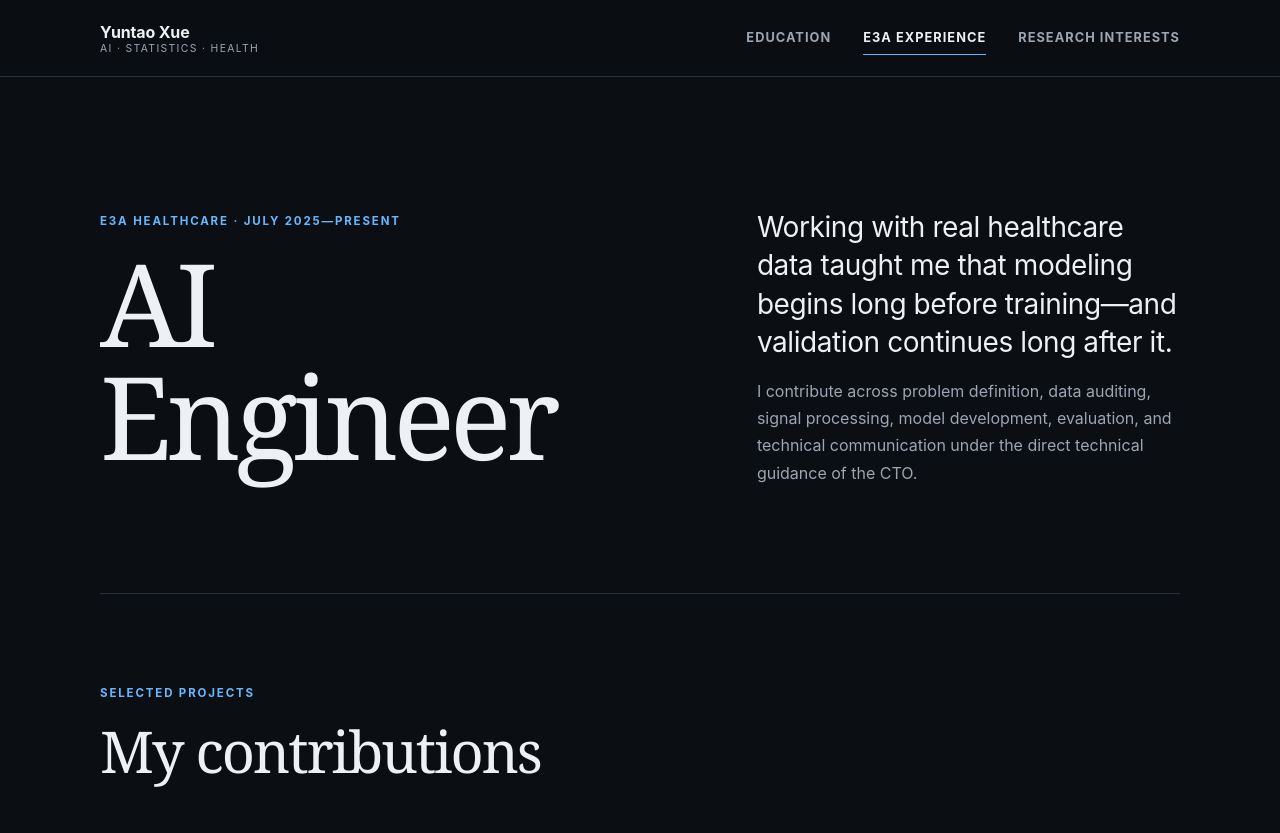
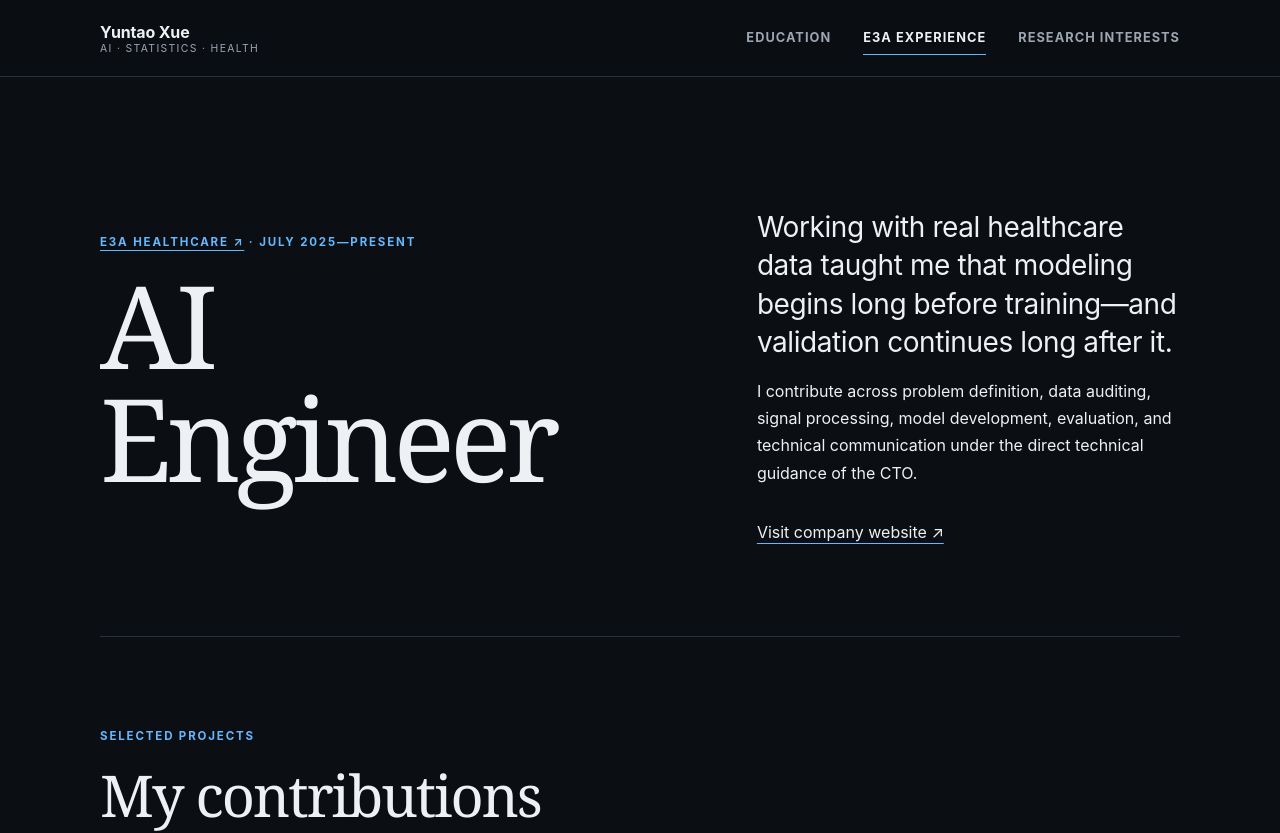
Before and after one commit to yuntaoxue2026/yuntaoxue2026.github.io, a plain HTML site: page experience.html in a window 1280 px wide. Shown: the top 833 px of the page. Drawn offline with Linux system fonts and the light colour scheme.

Commit message:
Link E3A Healthcare website

```diff
--- a/experience.html
+++ b/experience.html
@@ -26,12 +26,13 @@
     <main id="main">
       <section class="shell intro page-intro">
         <div>
-          <p class="label">E3A Healthcare · July 2025—present</p>
+          <p class="label"><a class="company-link" href="https://e3ahealth.com/" target="_blank" rel="noreferrer">E3A Healthcare ↗</a> · July 2025—present</p>
           <h1>AI Engineer</h1>
         </div>
         <div class="intro-side">
           <p class="lead">Working with real healthcare data taught me that modeling begins long before training—and validation continues long after it.</p>
           <p>I contribute across problem definition, data auditing, signal processing, model development, evaluation, and technical communication under the direct technical guidance of the CTO.</p>
+          <div class="inline-links"><a href="https://e3ahealth.com/" target="_blank" rel="noreferrer">Visit company website ↗</a></div>
         </div>
       </section>
 
--- a/styles.css
+++ b/styles.css
@@ -36,6 +36,8 @@ h1, h2, h3, p { overflow-wrap: break-word; }
 h1 { max-width: 850px; margin: 0; font-family: var(--serif); font-size: clamp(3.8rem, 8vw, 7rem); font-weight: 400; line-height: .98; letter-spacing: -.045em; }
 .lead { max-width: 760px; margin: 1.6rem 0 0; color: var(--text); font-size: clamp(1.25rem, 2.4vw, 1.75rem); line-height: 1.38; letter-spacing: -.015em; }
 .intro-text { max-width: 700px; margin: 1.4rem 0 0; color: var(--muted); font-size: 1.02rem; }
+.company-link { color: inherit; text-decoration-color: var(--accent); text-underline-offset: 4px; }
+.company-link:hover { color: var(--accent); }
 .inline-links { display: flex; flex-wrap: wrap; gap: .75rem 1.7rem; margin-top: 2rem; }
 .inline-links a { color: var(--text); text-underline-offset: 5px; text-decoration-color: var(--accent); }
 .inline-links a:hover { color: var(--accent); }
```
Also changed, not shown: index.html (+1 -1 lines).
